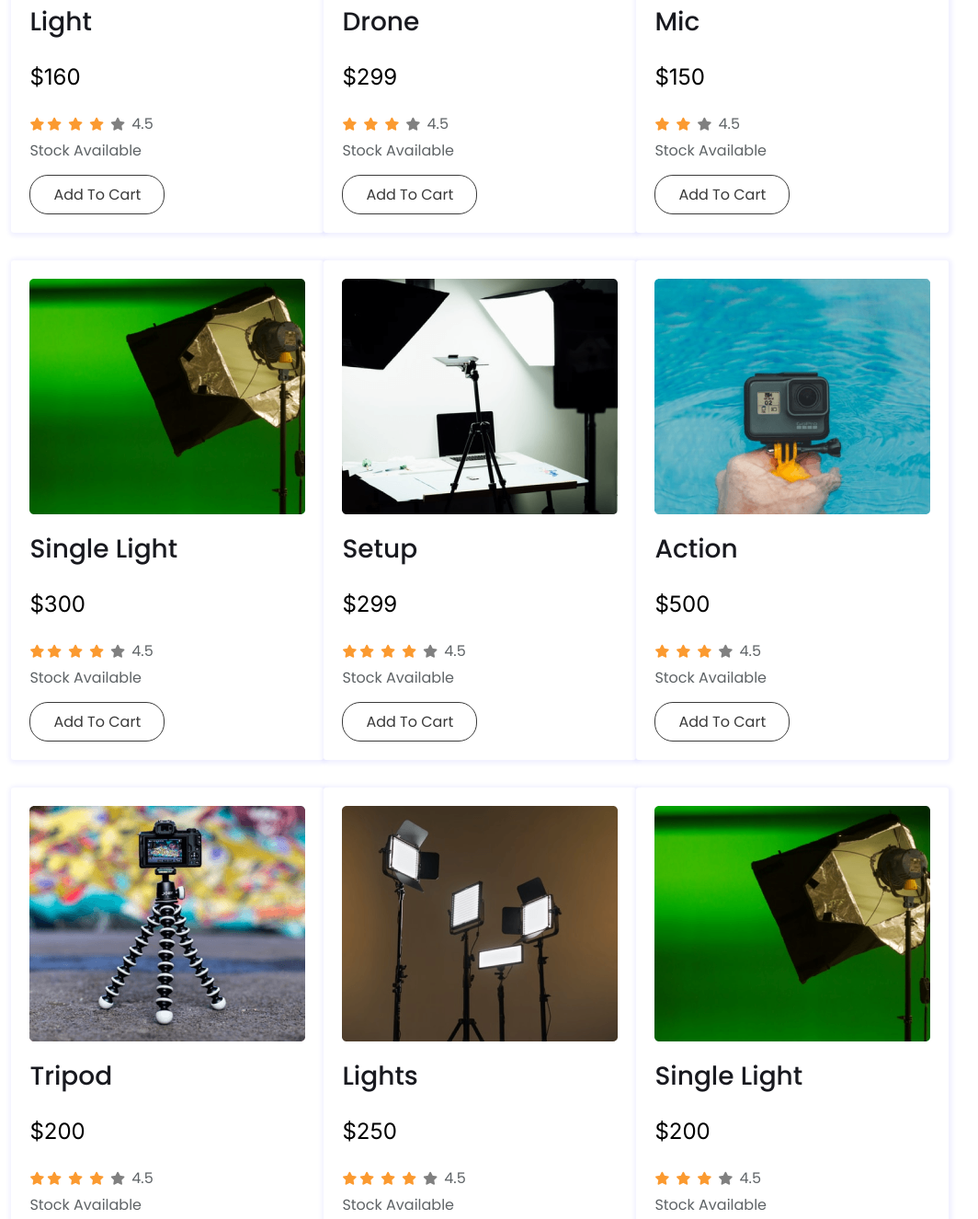
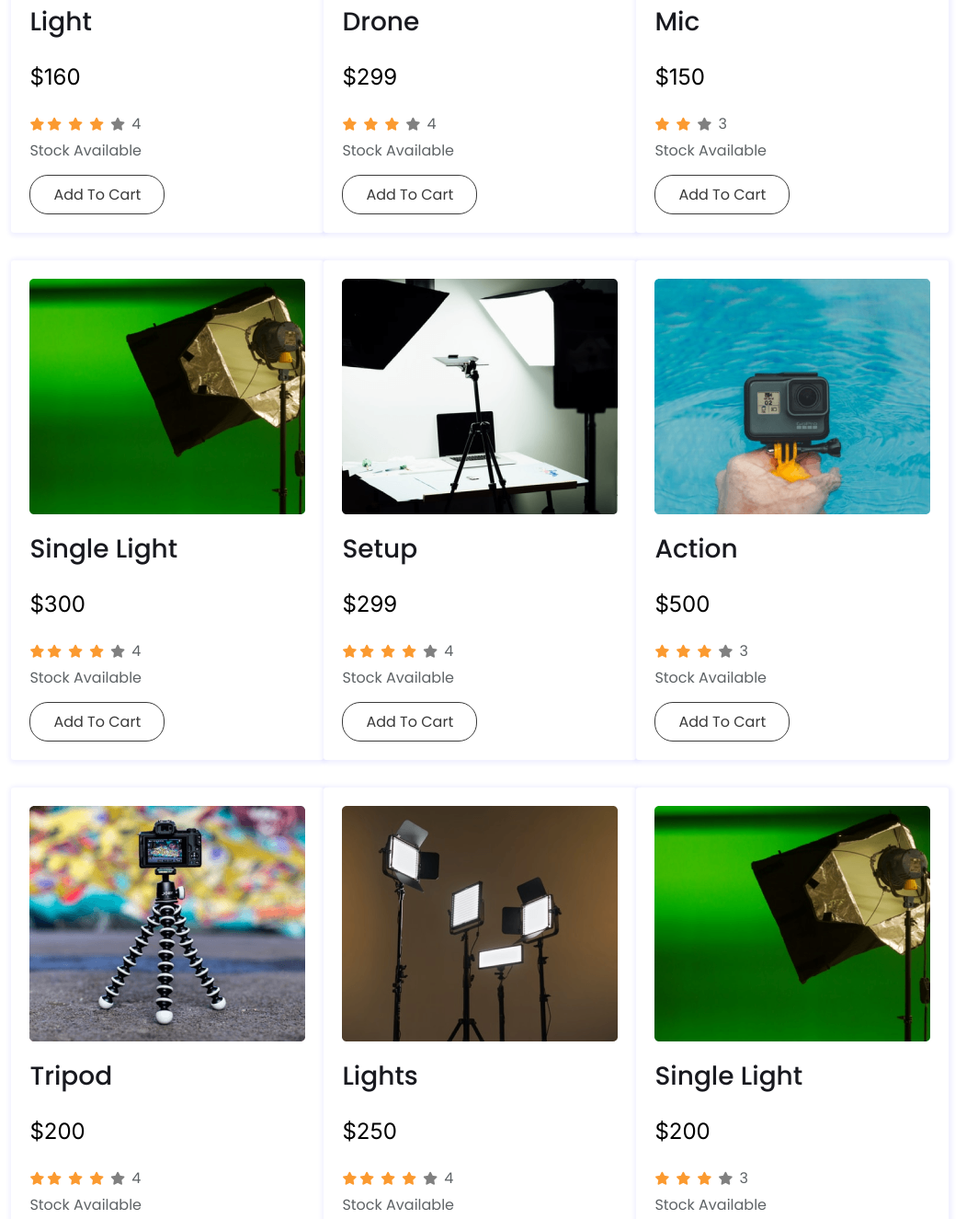
Before and after one commit to Mehedi-Hasan-design/influencer, a plain HTML site: page index.html in a window 1280 px wide. Shown: the part 1238-2563 px from the top of the page at 92% size, without its empty margins (122-1186 px from the left). Drawn offline with Linux system fonts and the light colour scheme.

Commit message:
Update index.html

```diff
--- a/index.html
+++ b/index.html
@@ -94,7 +94,7 @@
                             <img src="img/product/lights.png" alt="">
                             <h3>Light</h3>
                             <p class="collection-price">$160</p>
-                            <p class="collection-rating"><i class="fas fa-star filled"></i><i class="fas fa-star filled"></i> <i class="fas fa-star filled"></i> <i class="fas fa-star filled"></i> <i class="fas fa-star empty"></i>  <span>4.5</span></p>
+                            <p class="collection-rating"><i class="fas fa-star filled"></i><i class="fas fa-star filled"></i> <i class="fas fa-star filled"></i> <i class="fas fa-star filled"></i> <i class="fas fa-star empty"></i>  <span>4</span></p>
                             <p class="collection-opporunity">Stock Available</p>
                              <a href="" class="btn-radious-cart">Add To Cart</a>
                      </div>
@@ -102,7 +102,7 @@
                             <img src="img/product/drone.png" alt="">
                             <h3>Drone</h3>
                             <p class="collection-price">$299</p>
-                            <p class="collection-rating"></i><i class="fas fa-star filled"></i> <i class="fas fa-star filled"></i> <i class="fas fa-star filled"></i> <i class="fas fa-star empty"></i>  <span>4.5</span></p>
+                            <p class="collection-rating"></i><i class="fas fa-star filled"></i> <i class="fas fa-star filled"></i> <i class="fas fa-star filled"></i> <i class="fas fa-star empty"></i>  <span>4</span></p>
                             <p class="collection-opporunity">Stock Available</p>
                              <a href="" class="btn-radious-cart">Add To Cart</a>
                      </div>
@@ -110,7 +110,7 @@
                             <img src="img/product/mic.png" alt="">
                             <h3>Mic</h3>
                             <p class="collection-price">$150</p>
-                            <p class="collection-rating"> <i class="fas fa-star filled"></i> <i class="fas fa-star filled"></i> <i class="fas fa-star empty"></i>  <span>4.5</span></p>
+                            <p class="collection-rating"> <i class="fas fa-star filled"></i> <i class="fas fa-star filled"></i> <i class="fas fa-star empty"></i>  <span>3</span></p>
                             <p class="collection-opporunity">Stock Available</p>
                              <a href="" class="btn-radious-cart">Add To Cart</a>
                      </div>
@@ -118,7 +118,7 @@
                             <img src="img/product/single-light.png" alt="">
                             <h3>Single Light</h3>
                             <p class="collection-price">$300</p>
-                            <p class="collection-rating"><i class="fas fa-star filled"></i><i class="fas fa-star filled"></i> <i class="fas fa-star filled"></i> <i class="fas fa-star filled"></i> <i class="fas fa-star empty"></i>  <span>4.5</span></p>
+                            <p class="collection-rating"><i class="fas fa-star filled"></i><i class="fas fa-star filled"></i> <i class="fas fa-star filled"></i> <i class="fas fa-star filled"></i> <i class="fas fa-star empty"></i>  <span>4</span></p>
                            <p class="collection-opporunity">Stock Available</p>
                              <a href="" class="btn-radious-cart">Add To Cart</a>
                      </div>
@@ -126,7 +126,7 @@
                             <img src="img/product/setup.png" alt="">
                             <h3>Setup</h3>
                             <p class="collection-price">$299</p>
-                            <p class="collection-rating"><i class="fas fa-star filled"></i><i class="fas fa-star filled"></i> <i class="fas fa-star filled"></i> <i class="fas fa-star filled"></i> <i class="fas fa-star empty"></i>  <span>4.5</span></p>
+                            <p class="collection-rating"><i class="fas fa-star filled"></i><i class="fas fa-star filled"></i> <i class="fas fa-star filled"></i> <i class="fas fa-star filled"></i> <i class="fas fa-star empty"></i>  <span>4</span></p>
                             <p class="collection-opporunity">Stock Available</p>
                              <a href="" class="btn-radious-cart">Add To Cart</a>
                      </div>
@@ -134,7 +134,7 @@
                             <img src="img/product/action.png" alt="">
                             <h3>Action</h3>
                             <p class="collection-price">$500</p>
-                            <p class="collection-rating"><i class="fas fa-star filled"></i> <i class="fas fa-star filled"></i> <i class="fas fa-star filled"></i> <i class="fas fa-star empty"></i>  <span>4.5</span></p>
+                            <p class="collection-rating"><i class="fas fa-star filled"></i> <i class="fas fa-star filled"></i> <i class="fas fa-star filled"></i> <i class="fas fa-star empty"></i>  <span>3</span></p>
                             <p class="collection-opporunity">Stock Available</p>
                              <a href="" class="btn-radious-cart">Add To Cart</a>
                      </div>
@@ -142,7 +142,7 @@
                             <img src="img/product/tripod.png" alt="">
                             <h3>Tripod</h3>
                             <p class="collection-price">$200</p>
-                            <p class="collection-rating"><i class="fas fa-star filled"></i><i class="fas fa-star filled"></i> <i class="fas fa-star filled"></i> <i class="fas fa-star filled"></i> <i class="fas fa-star empty"></i>  <span>4.5</span></p>
+                            <p class="collection-rating"><i class="fas fa-star filled"></i><i class="fas fa-star filled"></i> <i class="fas fa-star filled"></i> <i class="fas fa-star filled"></i> <i class="fas fa-star empty"></i>  <span>4</span></p>
                             <p class="collection-opporunity">Stock Available</p>
                              <a href="" class="btn-radious-cart">Add To Cart</a>
                      </div>
@@ -150,7 +150,7 @@
                             <img src="img/product/lights.png" alt="">
                             <h3>Lights</h3>
                             <p class="collection-price">$250</p>
-                            <p class="collection-rating"><i class="fas fa-star filled"></i><i class="fas fa-star filled"></i> <i class="fas fa-star filled"></i> <i class="fas fa-star filled"></i> <i class="fas fa-star empty"></i>  <span>4.5</span></p>
+                            <p class="collection-rating"><i class="fas fa-star filled"></i><i class="fas fa-star filled"></i> <i class="fas fa-star filled"></i> <i class="fas fa-star filled"></i> <i class="fas fa-star empty"></i>  <span>4</span></p>
                           <p class="collection-opporunity">Stock Available</p>
                              <a href="" class="btn-radious-cart">Add To Cart</a>
                      </div>
@@ -158,7 +158,7 @@
                             <img src="img/product/single-light.png" alt="">
                             <h3>Single Light</h3>
                             <p class="collection-price">$200</p>
-                            <p class="collection-rating"><i class="fas fa-star filled"></i> <i class="fas fa-star filled"></i> <i class="fas fa-star filled"></i> <i class="fas fa-star empty"></i>  <span>4.5</span></p>
+                            <p class="collection-rating"><i class="fas fa-star filled"></i> <i class="fas fa-star filled"></i> <i class="fas fa-star filled"></i> <i class="fas fa-star empty"></i>  <span>3</span></p>
                            <p class="collection-opporunity">Stock Available</p>
                            <a href="" class="btn-radious-cart">Add To Cart</a>
                      </div>
```
